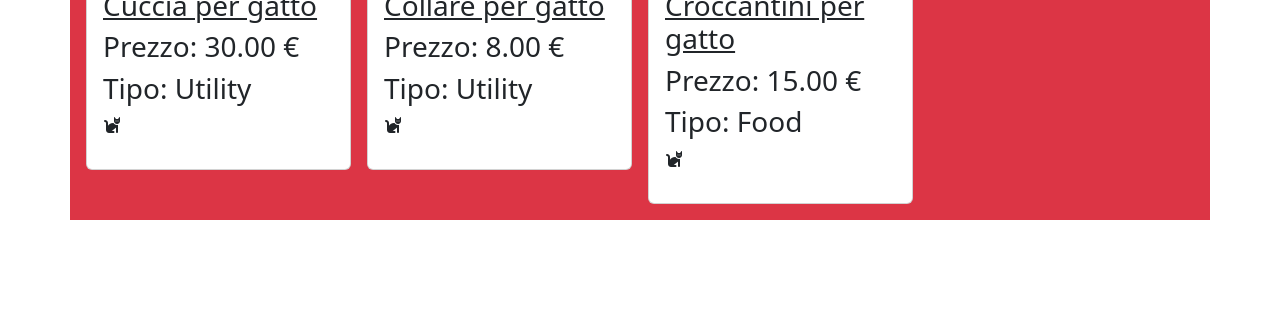
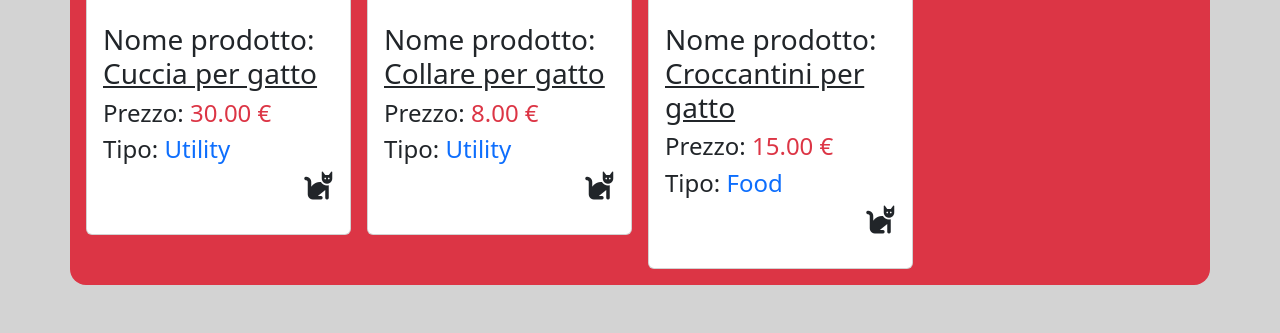
Before and after one commit to Plvmmu10/php-oop-2, a PHP site: page / in a window 1280 px wide. Shown: the part 1136-1469 px from the top of the page. Before the commit the page ends 1356 px from the top, so only its background shows below. Run offline with PHP 8.4, Linux system fonts and the light colour scheme; some libraries are stand-ins or nearby versions.

Commit message:
some style

```diff
--- a/Components/card.php
+++ b/Components/card.php
@@ -1,6 +1,6 @@
 <div class="col-3 p-2">
     <div class="card">
-        <div class="card-header">
+        <div class="card-header border-0 bg-transparent">
             <img src="<?php echo $product->image ?>" alt="<?php echo $product->name ?>" class="w-100 h-100">
         </div>
 
@@ -11,27 +11,33 @@
                 </span>
             </h3>
 
-            <h3>
+            <h4>
                 Prezzo:
+                <span class="text-danger">
                     <?php echo $product->price ?> &euro;
-            </h3>
+                </span>
+            </h4>
 
-            <h3>
+            <h4>
                 Tipo:
+                <span class="text-primary">
                     <?php echo $product->type ?>
-            </h3>
+                </span>
+            </h4>
 
+            <div class="text-end">
                 <?php if ($product->animal == 'dog') { ?>
                     <p>
-                    <i class="fa-solid fa-dog"></i>
+                        <i class="fa-solid fa-dog fs-3"></i>
                     </p>
                 <?php } ?>
 
                 <?php if ($product->animal == 'cat') { ?>
                     <p>
-                    <i class="fa-solid fa-cat"></i>
+                        <i class="fa-solid fa-cat fs-3"></i>
                     </p>
                 <?php } ?>
             </div>
         </div>
     </div>
+</div>
--- a/Components/header.php
+++ b/Components/header.php
@@ -17,3 +17,9 @@
 </head>
 
 <body>
+
+    <header class="bg-primary">
+        <div class="container text-center text-white p-2">
+            <h1>LovePuppy Store &hearts;</h1>
+        </div>
+    </header>
--- a/index.php
+++ b/index.php
@@ -7,7 +7,7 @@ include __DIR__ . '/Models/Product.php';
 
 <main>
     <div class="container my-5">
-        <div class="row bg-success p-2">
+        <div class="row bg-success p-2 rounded-top-4">
             <h1 class="text-white">Oggetti per cane!</h1>
 
             <?php foreach ($products as $product) { ?>
@@ -18,7 +18,7 @@ include __DIR__ . '/Models/Product.php';
 
         </div>
 
-        <div class="row bg-danger p-2">
+        <div class="row bg-danger p-2 rounded-bottom-4">
             <h1 class="text-white">Oggetti per gatto!</h1>
 
             <?php foreach ($products as $product) { ?>
--- a/style.css
+++ b/style.css
@@ -1,3 +1,7 @@
 .card-header {
     height: 300px;
 }
+
+body {
+    background-color: lightgray;
+}
```
Lines whose indentation alone changed are shown as unchanged.
